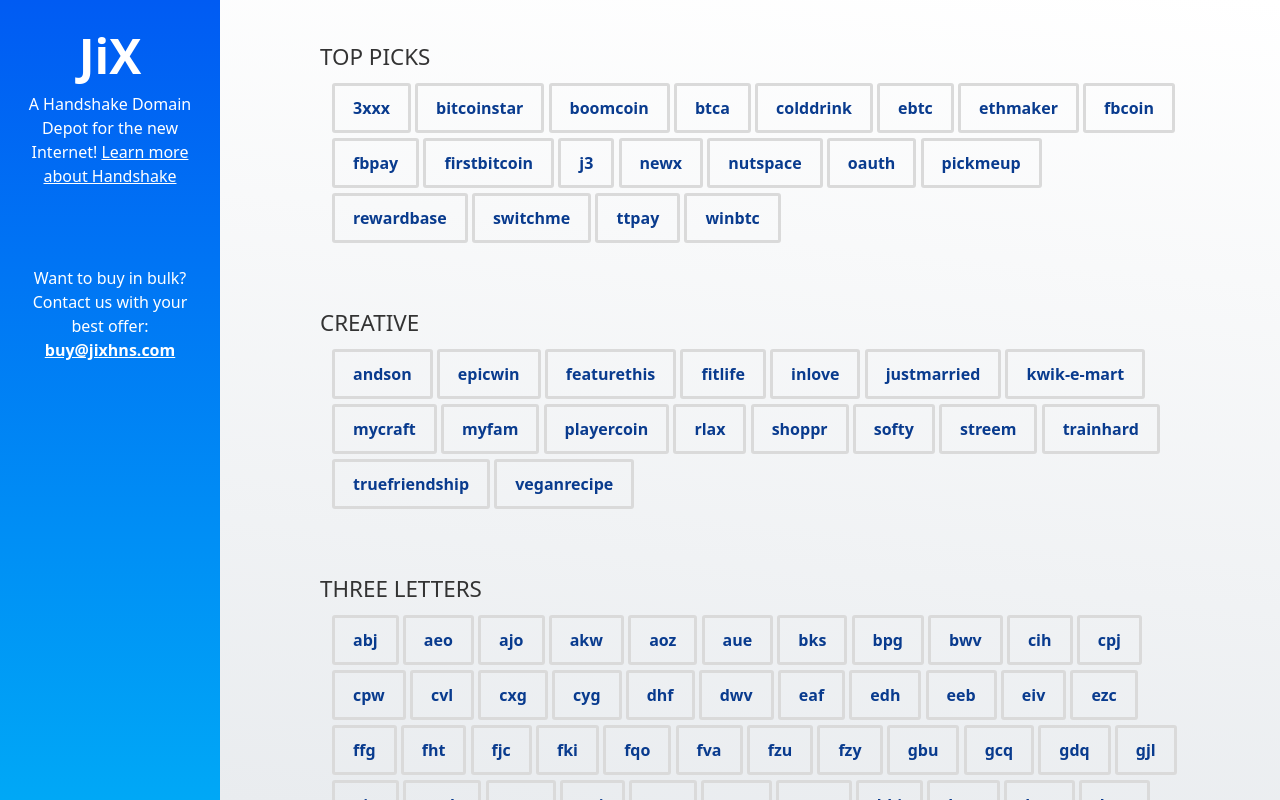
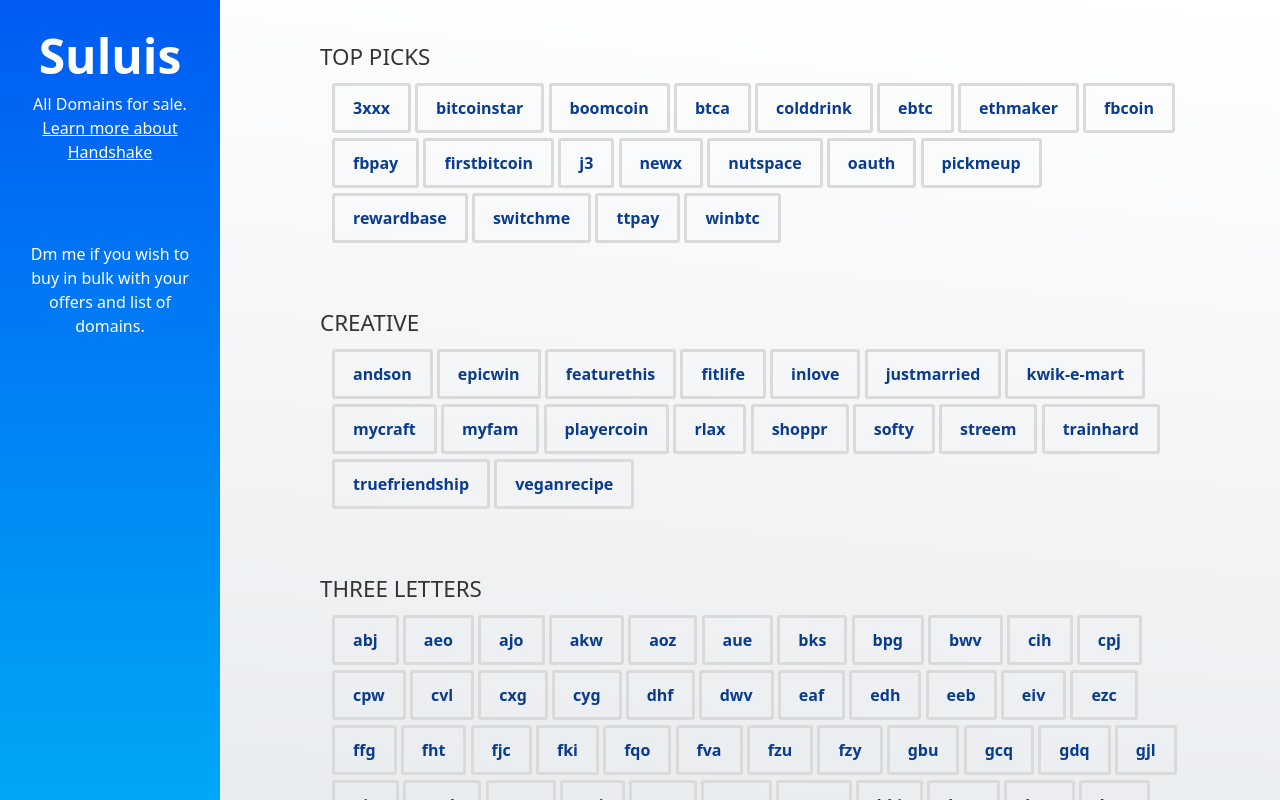
Before and after one commit to Suluiss/dd, a plain HTML site: page index.html in a window 1280 px wide. Drawn offline with nearby package versions, Linux system fonts and the light colour scheme.

Commit message:
Update index.html

```diff
--- a/index.html
+++ b/index.html
@@ -3,7 +3,7 @@
     <head>
         <meta charset="utf-8">
 
-        <title>JiX HNS Domain Depot</title>
+        <title>Suluis HNS Domains </title>
         <meta name="description" content="">
         <meta name="viewport" content="width=device-width, initial-scale=1.0">
         <meta http-equiv="x-ua-compatible" content="ie=edge">
@@ -81,14 +81,14 @@
     </head>
     <body class="index-page d-md-flex align-items-stretch">
         <div class="overflow-hidden sidebar">
-        	<div class="logo">JiX</div>
-<div class="slogan">A Handshake Domain Depot for the new Internet! <a class="text-white" href="https://learn.namebase.io/" target="_blank">Learn more about Handshake</a></div>
+        	<div class="logo">Suluis</div>
+<div class="slogan"> All Domains for sale. <a class="text-white" href="https://learn.namebase.io/" target="_blank">Learn more about Handshake</a></div>
         	<div class="navigation">
   <!--strong>Domain Categories</strong-->
 
   <br>
   <br>
-  Want to buy in bulk? Contact us with your best offer: <b><a class="text-white" href="mailto:buy@jixhns.com">buy@jixhns.com</a></b>
+  Dm me if you wish to buy in bulk with your offers and list of domains.</a></b>
 </div>
         </div>
         <div class="overflow-scroll flex-grow-1 content">
```
